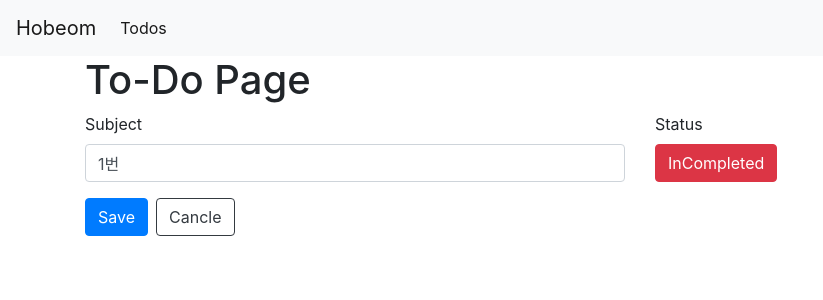
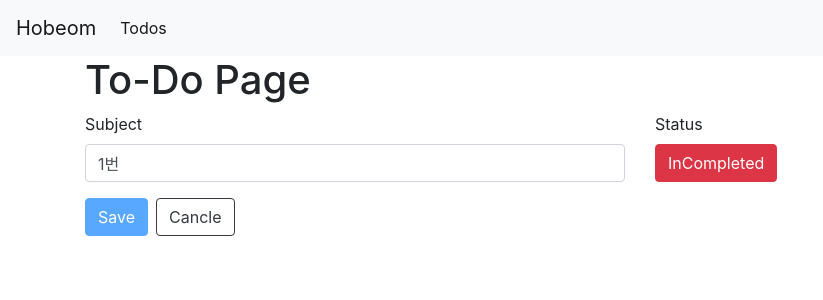
Before and after one commit to ho-beom-cheon/Vue3-project, a Vue app: page /todos/1 in a window 1280 px wide. Shown: the top 300 px of the page, without its empty margins (0-823 px from the left). Built offline with nearby package versions, Linux system fonts and the light colour scheme; data requests are answered from the project's data file.

Commit message:
52. ToDo 페이지 컴포넌트 만들기 4

```diff
--- a/db.json
+++ b/db.json
@@ -81,7 +81,7 @@
       "id": 16
     },
     {
-      "subject": "17번11111",
+      "subject": "17번11112",
       "completed": true,
       "id": 17
     }
--- a/package.json
+++ b/package.json
@@ -10,6 +10,7 @@
   "dependencies": {
     "axios": "^1.7.9",
     "core-js": "^3.8.3",
+    "lodash": "^4.17.21",
     "vue": "^3.2.13",
     "vue-router": "^4.5.0",
     "vue3-project": "file:"
--- a/src/pages/todos/_id.vue
+++ b/src/pages/todos/_id.vue
@@ -30,7 +30,11 @@
                 </div>
             </div>
         </div>
-        <button type="submit" class="btn btn-primary">
+        <button
+            type="submit"
+            class="btn btn-primary"
+            :disabled="!todoUpdated"
+        >
             Save
         </button>
         <button
@@ -45,13 +49,15 @@
 <script>
     import { useRoute } from 'vue-router';
     import axios from 'axios';
-    import { ref } from 'vue';
-import router from '@/router';
+    import { ref, computed } from 'vue';
+    import router from '@/router';
+    import _ from 'lodash'
 
     export default {
         setup() {
             const route = useRoute();
             const todo = ref(null);
+            const originalTodo = ref(null);
             const loding = ref(true);
             const todoId = route.params.id;
 
@@ -60,9 +66,15 @@
                 console.log(route.params.id);
                 console.log(res);
 
-                todo.value = res.data;
+                todo.value = {...res.data};
+                originalTodo.value = {...res.data};
+
                 loding.value = false;
             };
+
+            const todoUpdated = computed(() => {
+                return !_.isEqual(todo.value, originalTodo.value);
+            });
 
             const toggleTodoStatus = () => {
                 todo.value.completed = !todo.value.completed;
@@ -89,6 +101,7 @@
                 toggleTodoStatus,
                 moveToTodoListPage,
                 onSave,
+                todoUpdated,
             }
         }
     }
```
Also changed, not shown: 1 other file (tests, documents, lock files or other folders).
